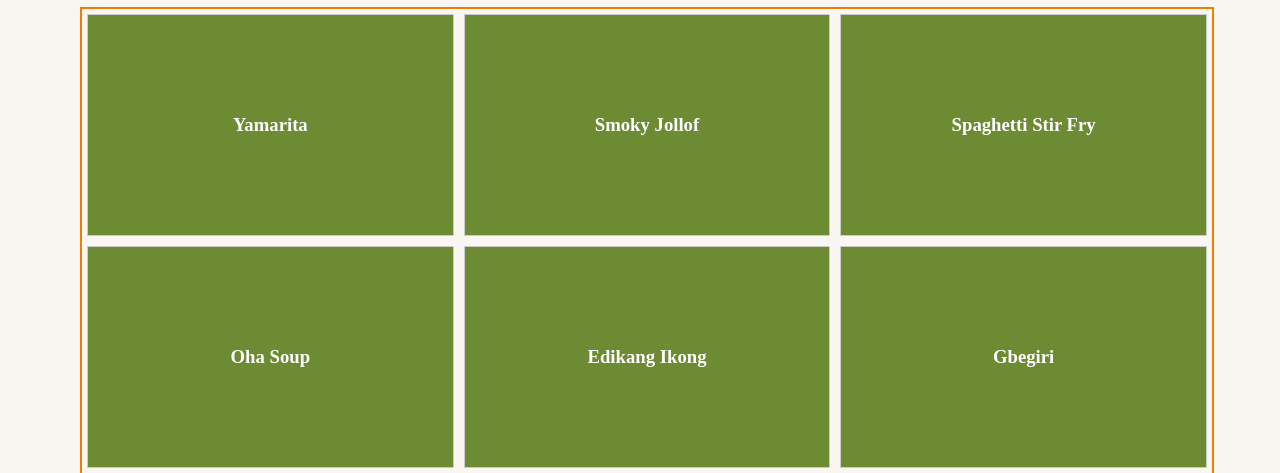
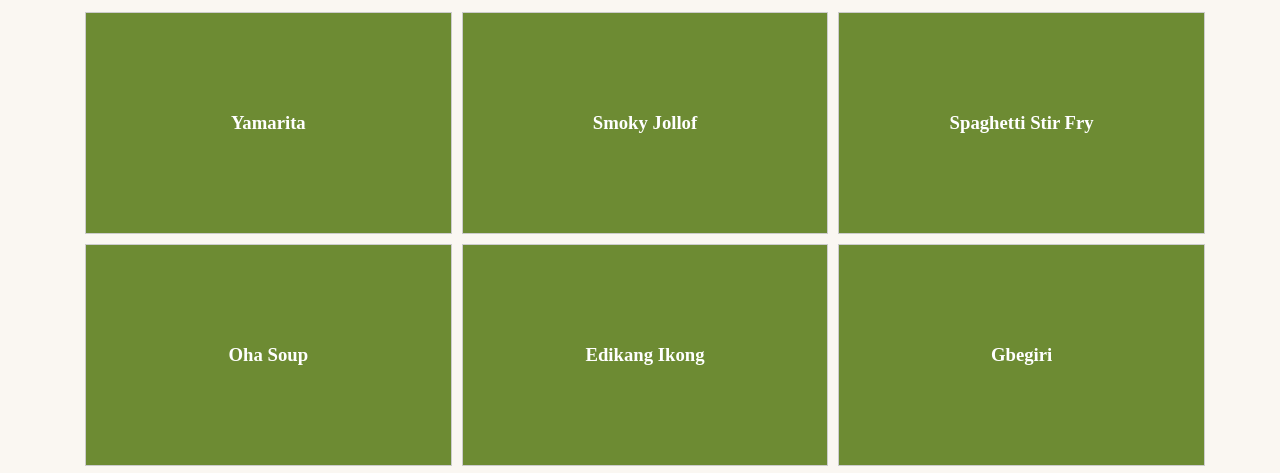
Before and after one commit to jormungandr-jotun/pascals-recipes, a plain HTML site: page index.html in a window 1280 px wide. Shown: the part 270-743 px from the top of the page. Drawn offline with Linux system fonts and the light colour scheme.

Commit message:
Remove border from gridContainer style

```diff
--- a/styles.css
+++ b/styles.css
@@ -72,7 +72,6 @@ h3 {
 
 .gridContainer {
     padding: 5px;
-    border: 2px solid #f57c00;
     height: 100%;
     width: 100%;
     display: grid;
```
